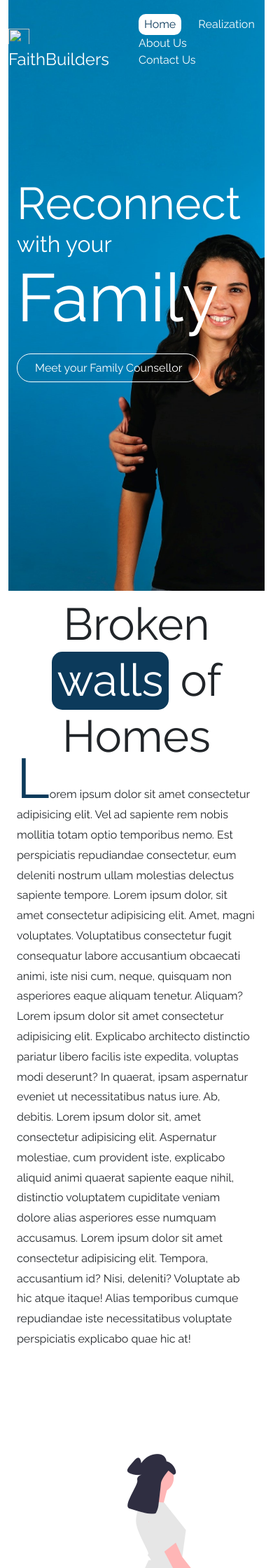
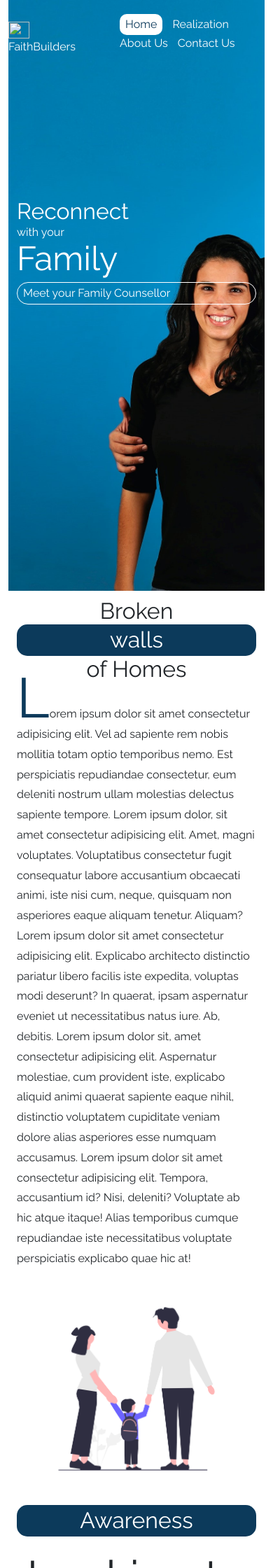
Before and after one commit to ayodaniel6/FaithBuilders, a Django app: template home/templates/home/home.html in a window 390 px wide; the page is wider, and only the part inside the window is pictured. Shown: the top 2240 px of that part at 70% size. Run offline with Django 4.2, Linux system fonts and the light colour scheme; the template is opened without the code that fills it, so the values that code supplies are empty.

Commit message:
Taken care of Responsiveness

```diff
--- a/home/static/css/home.css
+++ b/home/static/css/home.css
@@ -50,7 +50,6 @@ nav ul li a:hover, .active{
     font-size: 1.5rem;
     text-decoration: none;
 }
-
 
 /* Hero styles */
 
@@ -108,7 +107,7 @@ nav ul li a:hover, .active{
     font-size: 4rem;
 }
 
-.walls h1 span, .omoge h1 span, .newsletter h1 span{
+.walls h1 span, .omoge h1 span, .newsletter h1 span, .post h1 span{
     color: #fff;
     background-color: #0C3A5B;
     padding: 3px 8px;
@@ -129,6 +128,11 @@ nav ul li a:hover, .active{
 }
 
 /* Blog */
+
+.post h1{
+    font-size: 4rem;
+    margin: 10px 0 10px 0;
+}
 
 .blog-btn {
     color: #fff;
@@ -290,3 +294,60 @@ footer button{
     cursor: pointer;
     width: 60%;
 }
+
+/* Responsiveness */
+
+@media (max-width:600px) {
+    nav{
+        display: grid;
+        grid-template-columns: 1fr 2fr;
+    }
+    nav ul li{
+        margin: 0 5px;
+    }
+    .brand{
+        font-size: 1rem;
+    }
+    .hero-container{
+        display: grid;
+        width: 100%;
+    }
+    .hero{
+        width: 100%;
+        float: left;
+        margin-top: 30px;
+    }
+    .hero h1{
+        font-size: 3rem;
+        margin-bottom: 5px;
+    }
+    .hero h2, .walls h1, .post h1, .newsletter h1, .testimonial-section h1{
+        font-size: 2rem;
+    }
+    .hero h4{
+        font-size: 1rem;
+    }
+    .hero a{
+        display: block;
+        text-align: start;
+        padding: 3px 8px;
+
+    }
+    .walls div, .post h1, .omoge div, .hero h1, .walls h1, .newsletter h1, .newsletter div{
+        display: grid;
+        grid-template-columns: 1fr;
+    }
+    .walls div > img, .omoge div > img, .newsletter div > img{
+        width: 100%;
+    }
+    .post{
+        row-gap: 10px;
+    }
+    .newsletter-form{
+        margin-top: 10px;
+    }
+    footer div {
+        margin-bottom: 20px;
+    }
+
+}
--- a/home/templates/home/home.html
+++ b/home/templates/home/home.html
@@ -32,8 +32,8 @@
         <!-- Walls -->
 
         <section class="container-md walls">
+          <h1 class="text-center">Broken <span>walls</span> of Homes</h1>
           <div class="row align-items-center">
-            <h1 class="text-center">Broken <span>walls</span> of Homes</h1>
             <div class="col-md-6">
               <p><span>L</span>orem ipsum dolor sit amet consectetur adipisicing elit.
                   Vel ad sapiente rem nobis mollitia totam optio temporibus nemo.
@@ -59,14 +59,15 @@
       <!-- Blog Posts -->
 
       <section class="container-md post">
+        <h1 class="text-center"><span>Awareness</span></h1>
           <div class="row align-items-center">
 
             {% for post in posts %}
 
             {% if post.published %}
 
-            <div class="col">
-              <div class="card" style="width: 18rem;">
+            <div class="col-md-4">
+              <div class="card">
                 <img src="..." class="card-img-top" alt="...">
                 <div class="card-body">
                   <h5 class="card-title">{{ post.title }}</h5>
@@ -84,8 +85,8 @@
 
       <!-- Omoge Initiatives -->
 
-      <section class="container-fluid">
-        <div class="container-md omoge">
+      <section class="container-fluid omoge">
+        <div class="container-md">
           <h1 class="text-center">Looking to <span>Grow?</span></h1>
           <div class="row align-items-center">
 
@@ -101,7 +102,7 @@
                   possimus repellendus perferendis officiis doloribus accusamus! Lorem ipsum dolor sit amet consectetur adipisicing elit. Cum necessitatibus nemo impedit.
                   Earum recusandae iusto adipisci quod. Maiores minima voluptates itaque illo eos eligendi sit facere, quas possimus error vitae? Lorem, ipsum dolor sit amet consectetur adipisicing elit. Velit assumenda, laudantium totam esse nobis praesentium impedit suscipit nihil eveniet quidem maxime enim officiis explicabo,
                   sed asperiores expedita fuga ad quisquam.</p>
-                  <a role="button" class="apply-button" href="#">Apply</a>
+                  <a role="button" class="apply-button text-center" href="#">Apply</a>
             </div>
 
           </div>
@@ -111,10 +112,10 @@
 
       <!-- Newsletter -->
 
-      <section class="container-md">
-        <div class="row newsletter">
-
+      <section class="container-fluid newsletter">
+        <div class="container-md">
           <h1 class="text-center"><span>Join</span> our Newsletter</h1>
+          <div class="row">
 
                 <div class="col">
                   <img src="{% static 'images/stacking-hands.png' %}" alt="">
@@ -138,6 +139,7 @@
                   </div>
             </div>
 
+        </section>
       </section>
 
       <!-- Testimonials -->
@@ -188,11 +190,6 @@
 
       {% endblock %}
 
-      <!-- Footer -->
-
-      {% block footer %}
-
-      {% endblock %}
 
 </body>
 </html>
```
Also changed, not shown: blog/static/css/dashboard.css (+16 -0 lines), home/static/css/about.css (+21 -0 lines), home/static/css/contact.css (+23 -0 lines), home/templates/home/about.html (+2 -14 lines), home/templates/home/contact.html (+7 -7 lines), db.sqlite3. Lines whose indentation alone changed are shown as unchanged.
